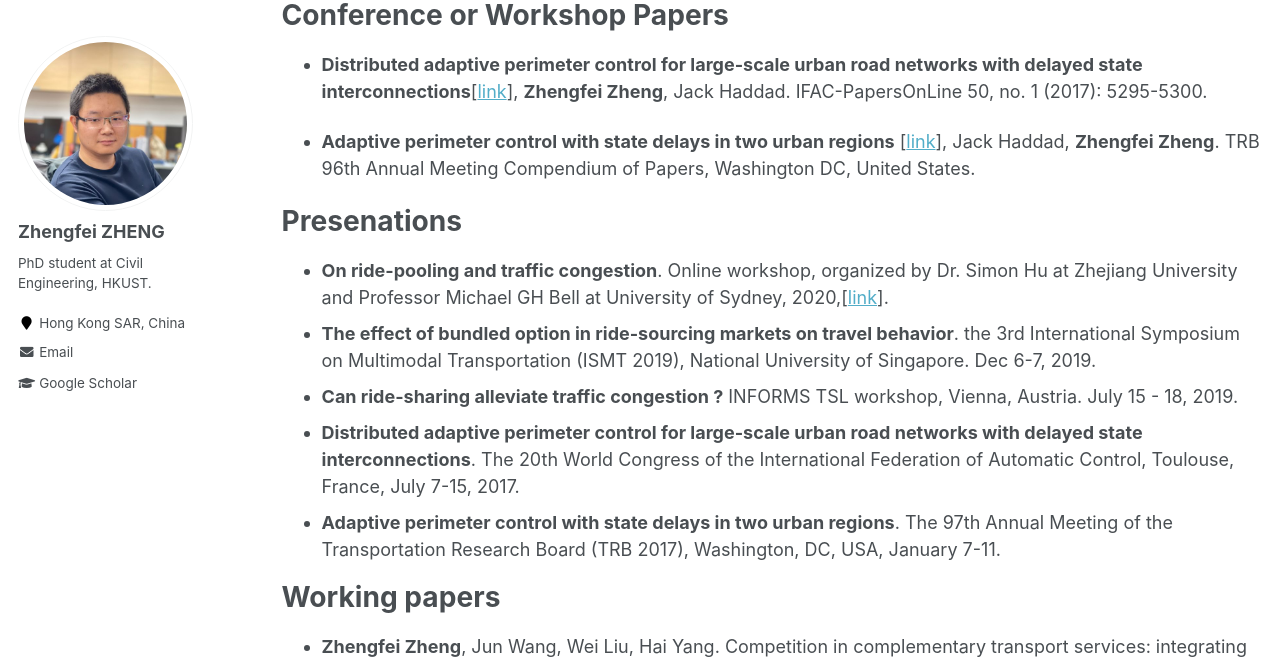
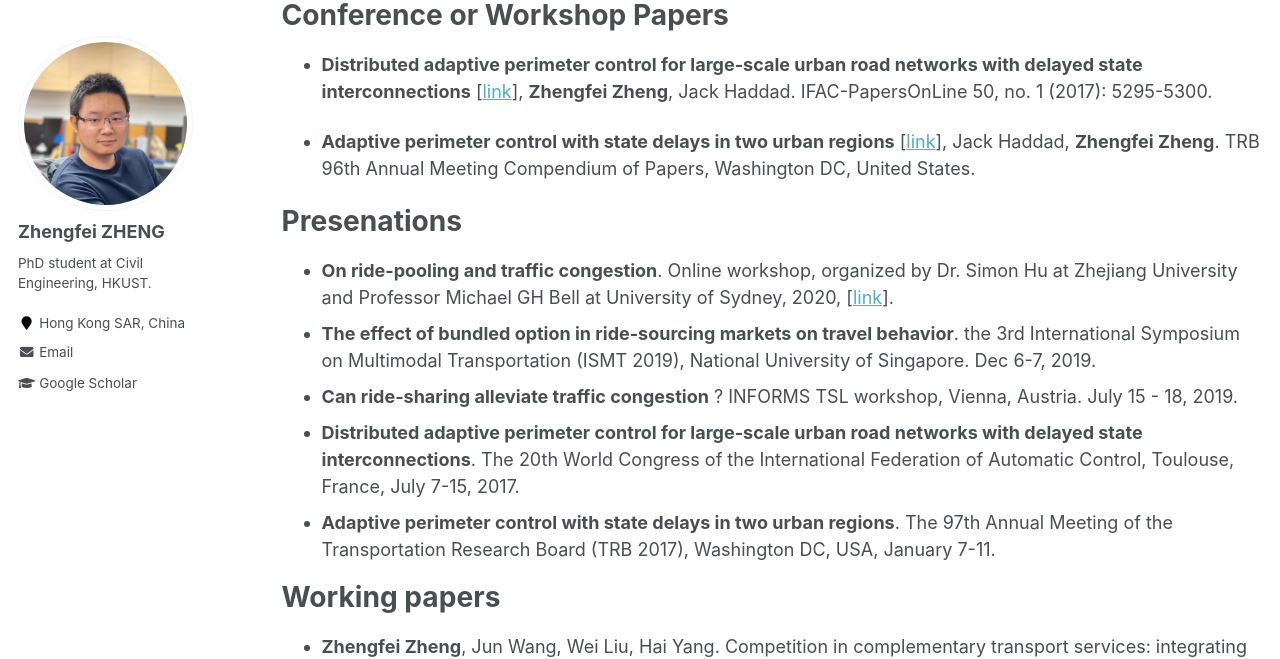
Before and after one commit to zf-z/zf-z.github.io, a Jekyll site: the page built from _pages/publications.md, in a window 1280 px wide and 900 px high, scrolled down 1090 px. Shown: the top 659 px of the window. Built offline with Jekyll 4.4.1, drawn with Linux system fonts in a browser that asks for light colours; some of the changed text lies outside the part shown.

```diff
--- a/_pages/publications.md
+++ b/_pages/publications.md
@@ -12,7 +12,7 @@ You can also find my papers in [my Google Scholar](https://scholar.google.com/ci
 * **CityNet: A Multi-city Multi-modal Dataset for Smart City Applications** \[[pdf](https://arxiv.org/pdf/2106.15802.pdf)\], Xu Geng, Yilun Jin,
 **Zhengfei Zheng**, Yu Yang, etc. 35th Conference on Neural Information Processing Systems (NeurIPS), 2021.  <br>
 
-* **Data-driven analysis on matching probability, routing distance and detour distance in ride-pooling services** \[[link](https://www.sciencedirect.com/science/article/pii/S0968090X20308214)\]， Jintao Ke, **Zhengfei Zheng**, Hai Yang, Jieping Ye. Transportation Research Part C: Emerging Technologies 124 (2021): 102922. <br>
+* **Data-driven analysis on matching probability, routing distance and detour distance in ride-pooling services** \[[link](https://www.sciencedirect.com/science/article/pii/S0968090X20308214)\], Jintao Ke, **Zhengfei Zheng**, Hai Yang, Jieping Ye. Transportation Research Part C: Emerging Technologies 124 (2021): 102922. <br>
 
 * **Predicting origin-destination ride-sourcing demand with a spatio-temporal encoder-decoder residual multi-graph convolutional network** \[[link](https://www.sciencedirect.com/science/article/pii/S0968090X20307580)\], Jintao Ke, Xiaoran Qin, Hai Yang, **Zhengfei Zheng**, Zheng Zhu, Jieping Ye. Transportation Research Part C: Emerging Technologies 122 (2021): 102858. <br>
 
@@ -29,18 +29,18 @@ You can also find my papers in [my Google Scholar](https://scholar.google.com/ci
 
 
 # Conference or Workshop Papers
-* **Distributed adaptive perimeter control for large-scale urban road networks with delayed state interconnections**\[[link](https://www.sciencedirect.com/science/article/pii/S2405896317310029)\], **Zhengfei Zheng**, Jack Haddad. IFAC-PapersOnLine 50, no. 1 (2017): 5295-5300.<br>
+* **Distributed adaptive perimeter control for large-scale urban road networks with delayed state interconnections** \[[link](https://www.sciencedirect.com/science/article/pii/S2405896317310029)\], **Zhengfei Zheng**, Jack Haddad. IFAC-PapersOnLine 50, no. 1 (2017): 5295-5300.<br>
 
 * **Adaptive perimeter control with state delays in two urban regions** \[[link](https://trid.trb.org/view/1437840)\], Jack Haddad, **Zhengfei Zheng**. TRB 96th Annual Meeting Compendium of Papers, Washington DC, United States.  <br>
 
 # Presenations
-- **On ride-pooling and traffic congestion**. Online workshop, organized by Dr. Simon Hu at Zhejiang University and Professor Michael GH Bell at University of Sydney, 2020,\[[link](https://zjui.tselab.org/en/post/201211_workshop/)\].
+- **On ride-pooling and traffic congestion**. Online workshop, organized by Dr. Simon Hu at Zhejiang University and Professor Michael GH Bell at University of Sydney, 2020, \[[link](https://zjui.tselab.org/en/post/201211_workshop/)\].
 - **The effect of bundled option in ride-sourcing markets on travel behavior**. the 3rd International Symposium on Multimodal Transportation (ISMT 2019), National University of Singapore. Dec 6-7, 2019.
-- **Can ride-sharing alleviate traffic congestion ?** INFORMS TSL workshop, Vienna, Austria. July 15 - 18, 2019.
+- **Can ride-sharing alleviate traffic congestion** ? INFORMS TSL workshop, Vienna, Austria. July 15 - 18, 2019.
 - **Distributed adaptive perimeter control for large-scale urban road networks with delayed state interconnections**. The 20th World Congress of the International Federation of Automatic Control, Toulouse, France, July 7-15, 2017.
-- **Adaptive perimeter control with state delays in two urban regions**. The 97th Annual Meeting of the Transportation Research Board (TRB 2017), Washington, DC, USA, January 7-11.
+- **Adaptive perimeter control with state delays in two urban regions**. The 97th Annual Meeting of the Transportation Research Board (TRB 2017), Washington DC, USA, January 7-11.
 
 # Working papers
 -	**Zhengfei Zheng**, Jun Wang, Wei Liu, Hai Yang. Competition in complementary transport services: integrating bike sharing service with existing public transit systems. <br>
 -	**Zhengfei Zheng**, Jintao Ke, Hai Wang, Hai Yang. Ridesourcing markets with a bundled service option. <br>
--	**Zhengfei Zheng**, Hai Yang. Ridesourcing markets with a bundled service option in presence of detour and matching probability.<br>
+-	**Zhengfei Zheng**, Hai Yang. Ridesourcing markets with a bundled service option in presence of detour and matching probability. <br>
```
